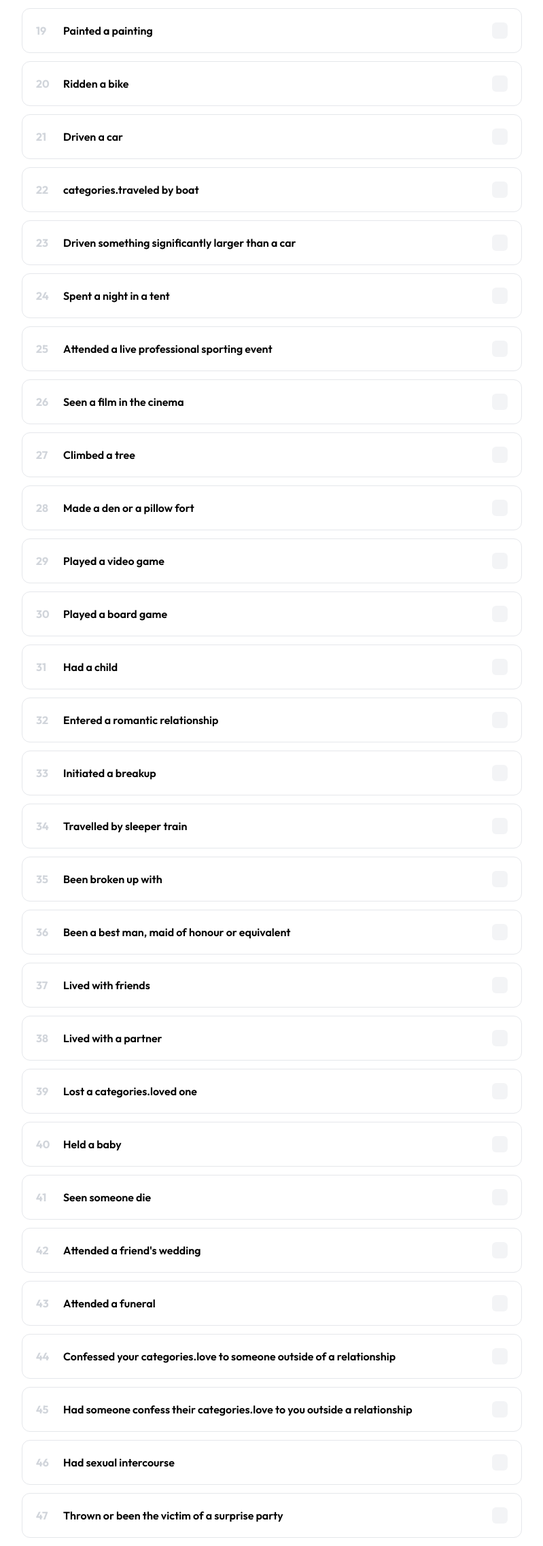
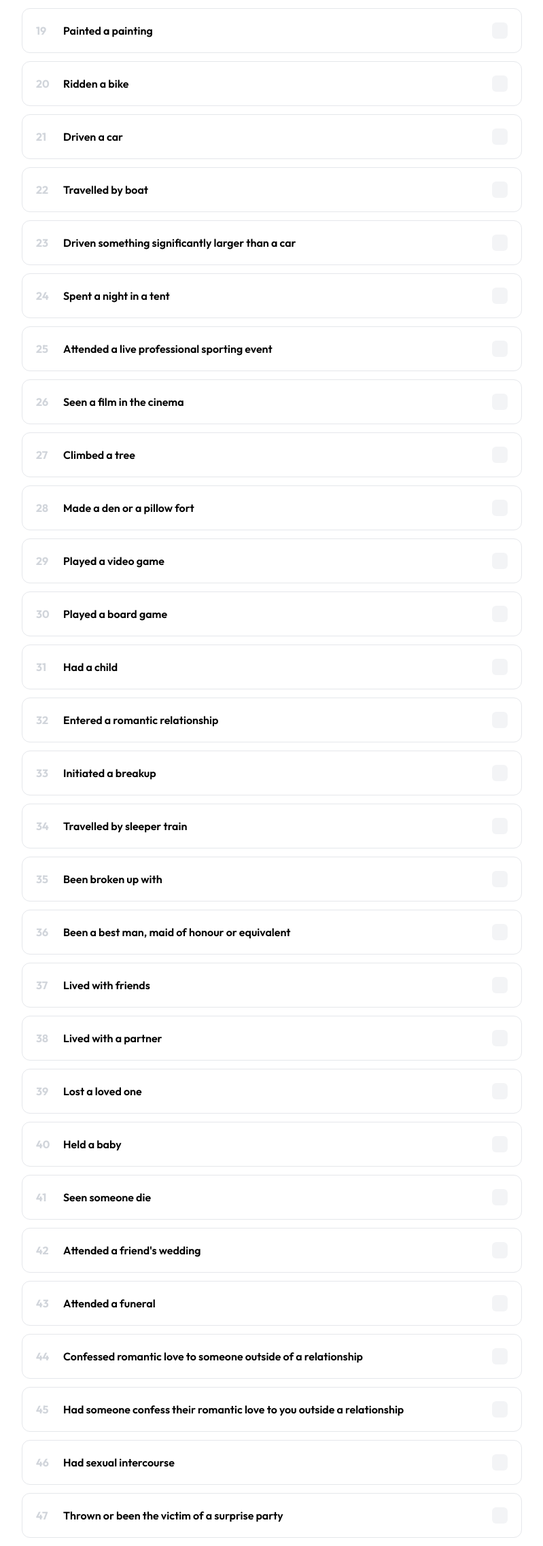
Before and after one commit to alasdair-casperd/casperd-life-test, a Next.js app: page / in a window 1280 px wide. Shown: the part 2040-4314 px from the top of the page at 68% size, without its empty margins (240-1039 px from the left). Built offline with nearby package versions, Linux system fonts and the light colour scheme.

Commit message:
Data – Fix errors in experience descriptions
Errors arose from over-eager find and replace

```diff
--- a/src/data/experience.data.ts
+++ b/src/data/experience.data.ts
@@ -171,8 +171,8 @@ export const experiences: Experience[] = [
     id: 24,
     category: categories.travel,
     description: {
-      imperative: "categories.travel by boat",
-      past: "categories.traveled by boat",
+      imperative: "Travel by boat",
+      past: "Travelled by boat",
     },
     details: "",
   },
@@ -318,8 +318,8 @@ export const experiences: Experience[] = [
     id: 40,
     category: categories.hardship,
     description: {
-      imperative: "Lose a categories.loved one",
-      past: "Lost a categories.loved one",
+      imperative: "Lose a loved one",
+      past: "Lost a loved one",
     },
     details: "",
   },
@@ -354,9 +354,8 @@ export const experiences: Experience[] = [
     id: 45,
     category: categories.love,
     description: {
-      imperative:
-        "Confess your categories.love to someone outside of a relationship",
-      past: "Confessed your categories.love to someone outside of a relationship",
+      imperative: "Confess romantic love to someone outside of a relationship",
+      past: "Confessed romantic love to someone outside of a relationship",
     },
     details: "",
   },
@@ -365,8 +364,8 @@ export const experiences: Experience[] = [
     category: categories.love,
     description: {
       imperative:
-        "Have someone confess their categories.love to you outside of a relationship",
-      past: "Had someone confess their categories.love to you outside a relationship",
+        "Have someone confess their romantic love to you outside of a relationship",
+      past: "Had someone confess their romantic love to you outside a relationship",
     },
     details: "",
   },
```
